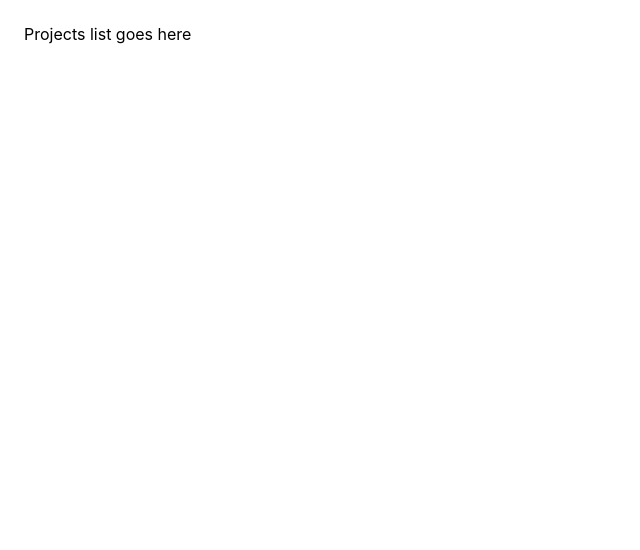
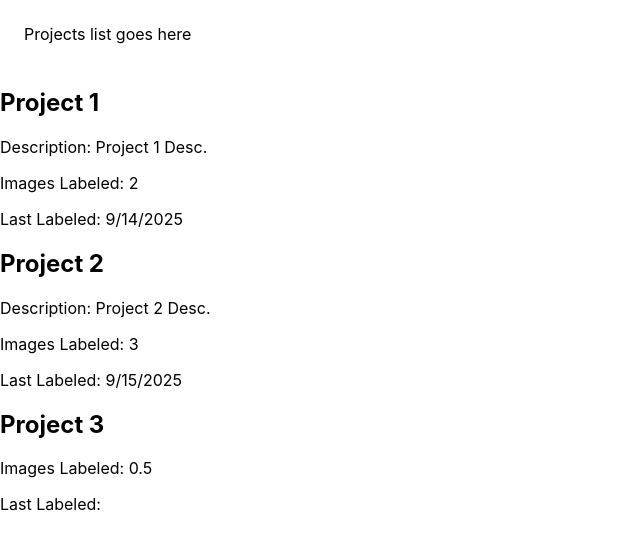
Before and after one commit to uf-mil/auto-labeler, a Next.js app in the folder frontend/: page /projects-page in a window 1280 px wide. Shown: the top 550 px of the page, without its empty margins (0-640 px from the left). Built offline with nearby package versions, Linux system fonts and the light colour scheme.

Commit message:
Created Boilerplate ProjectCard Component

```diff
--- a/frontend/app/(app)/projects-page/page.tsx
+++ b/frontend/app/(app)/projects-page/page.tsx
@@ -1,4 +1,11 @@
 // app/(app)/projects-page/page.tsx
+import ProjectCard from "@/components/ProjectCard";
+
 export default function ProjectsPage() {
-    return <div style={{padding: 24}}>Projects list goes here</div>;
+    return <>
+      <div style={{padding: 24}}>Projects list goes here</div>
+      <ProjectCard name="Project 1" description="Project 1 Desc." labeledCount={4} totalImages={2} lastLabeledAt="9/14/2025"/>
+      <ProjectCard name="Project 2" description="Project 2 Desc." labeledCount={9} totalImages={3} lastLabeledAt="9/15/2025"/>
+      <ProjectCard name="Project 3" labeledCount={1} totalImages={2} lastLabeledAt=""/>
+    </>;
   }
--- /dev/null
+++ b/frontend/components/ProjectCard.tsx
@@ -0,0 +1,33 @@
+//frontend/components/ProjectCard.tsx
+"use-client";
+
+function ProjectCard({
+    name,
+    description,
+    labeledCount,
+    totalImages,
+    lastLabeledAt,
+    onClick,
+    href,
+    layout }: // For deciding dynamic layout later.
+    {
+    name: string,
+    description?: string,
+    labeledCount: number,
+    totalImages: number,
+    lastLabeledAt: string,
+    onClick?: () => void,
+    href?: string,
+    layout?: string } )
+{
+    const Card = (<div onClick={onClick}>
+        <h2>{name}</h2>
+        { description && <p>Description: {description}</p> }
+        <p>Images Labeled: {labeledCount / totalImages}</p>
+        <p>Last Labeled: {lastLabeledAt ?? "-"}</p>
+    </div>);
+
+    return href ? <a href={href}>{Card}</a> : Card;
+}
+
+export default ProjectCard;
```
